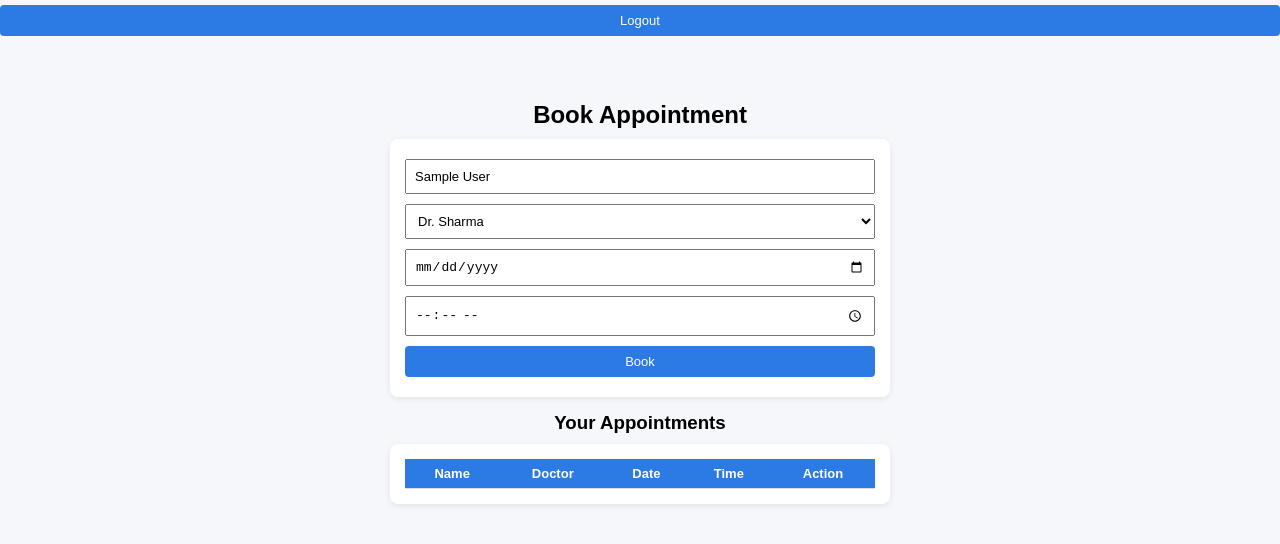
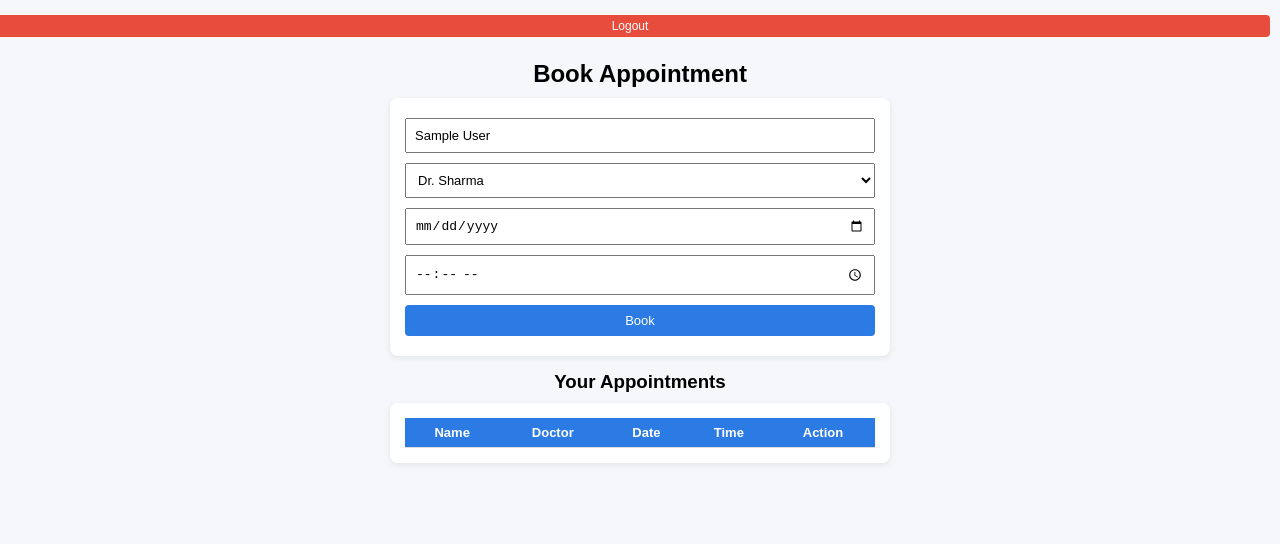
Before and after one commit to shifaakhtar238-crypto/hospital-management, a website: page Frontend/appointment.html in a window 1280 px wide. Drawn offline with Linux system fonts and the light colour scheme; no server answers; sample sign-in values are in the browser's storage.

Commit message:
final UI alignment fix

```diff
--- a/Frontend/appointment.html
+++ b/Frontend/appointment.html
@@ -12,7 +12,7 @@ body{
 }
 
 /*  LOGOUT BUTTON */
-..logout{
+.logout{
     position:fixed;
     top:10px;
     right:10px;
```
